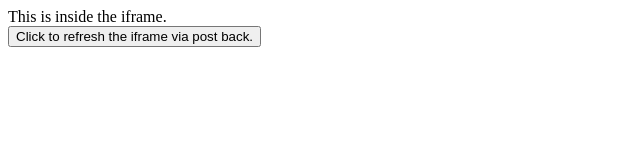
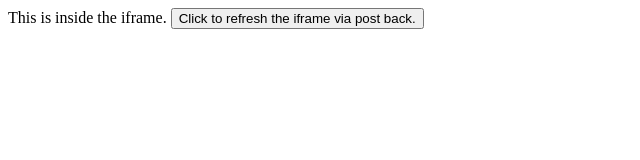
Before and after one commit to terckert/pw-firefox-test, a plain HTML site: page iframe.html in a window 1280 px wide. Shown: the whole page, without its empty margins (0-640 px from the left). Drawn offline with Linux system fonts and the light colour scheme.

Commit message:
Changed button to redirect with js.

```diff
--- a/iframe.html
+++ b/iframe.html
@@ -7,8 +7,9 @@
 </head>
 <body>
     This is inside the iframe.
-    <form action="./iframe.html" method="get">
+    <button id="iframe-button" onclick="window.location.href='./iframe.html'">Click to refresh the iframe via post back.</button>
+    <!-- <form action="./iframe.html" method="get">
         <input type="submit" value="Click to refresh the iframe via post back.">
-    </form>
+    </form> -->
 </body>
 </html>
```
